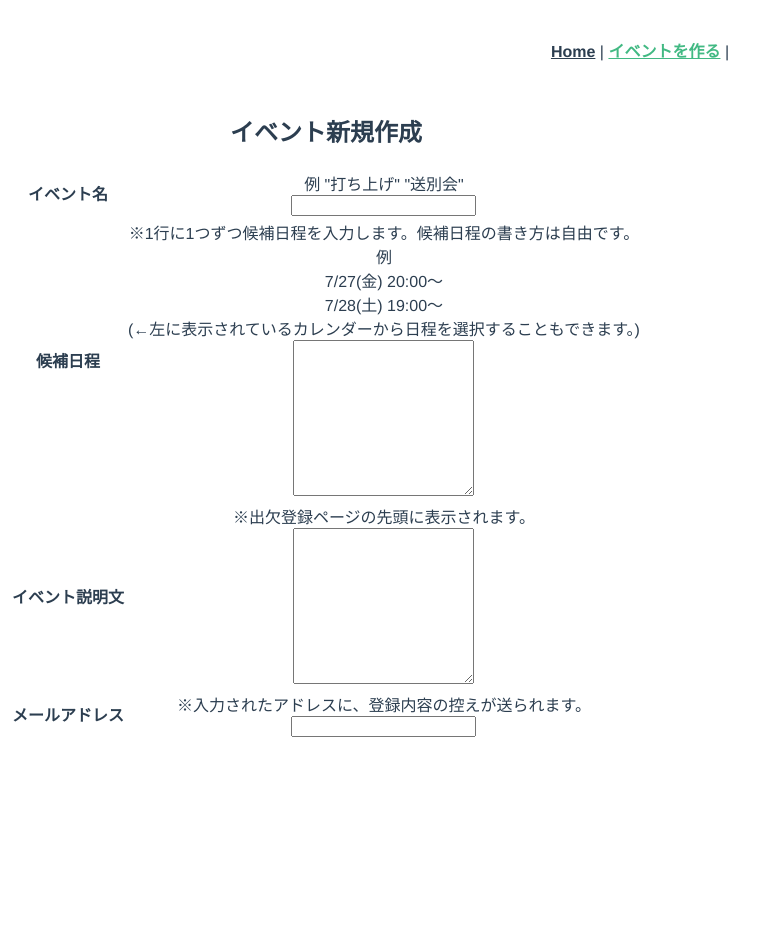
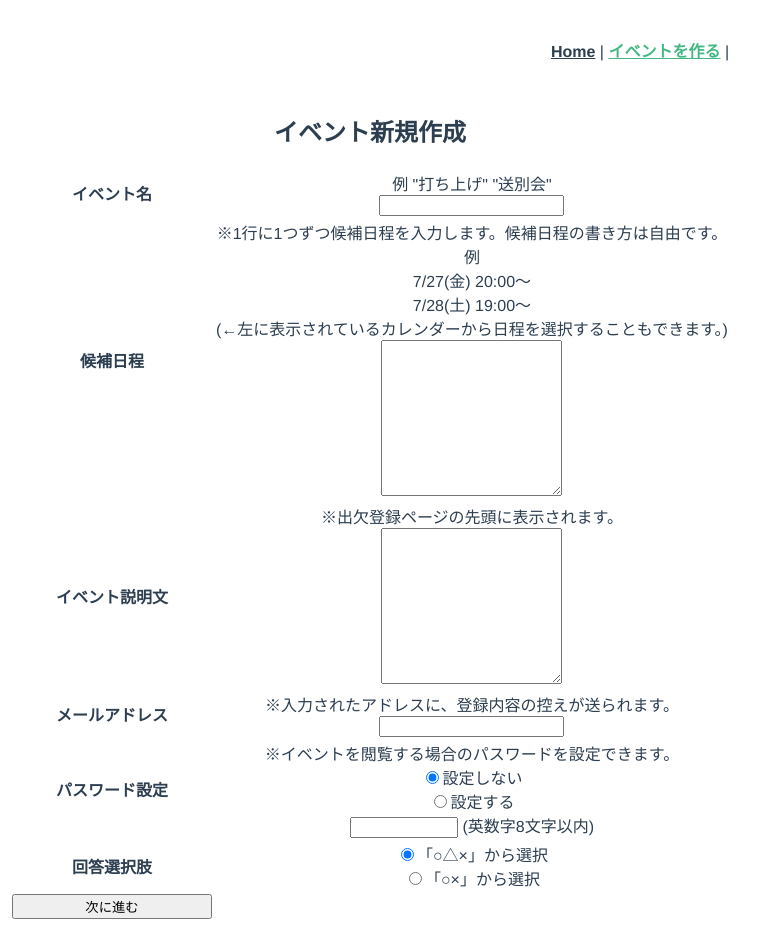
Before and after one commit to kanacoyn/arrangeapp, a Vue app: page /event in a window 1280 px wide. Shown: the whole page, without its empty margins (0-779 px from the left). Before the commit the page ends 800 px from the top, so only its background shows below. Built offline with nearby package versions, Linux system fonts and the light colour scheme.

Commit message:
イベント記入欄を作成（エラーメッセージは未記載)遷移ボタン

```diff
--- a/src/views/Event.vue
+++ b/src/views/Event.vue
@@ -62,6 +62,64 @@
                       />
                     </td>
                   </tr>
+
+                  <tr>
+                    <th>パスワード設定</th>
+                    <td>
+                      ※イベントを閲覧する場合のパスワードを設定できます。
+                      <br />
+                      <input
+                        type="radio"
+                        name="pw"
+                        id="pw0"
+                        value="0"
+                        checked=""
+                      />
+                      <label for="pw0">設定しない</label><br />
+                      <input type="radio" name="pw" id="pw1" value="1" />
+                      <label for="pw1">設定する</label><br />
+                      <input
+                        type="text"
+                        name="password"
+                        maxlength="8"
+                        style="ime-mode: disabled; width: 100px"
+                        value=""
+                      />
+                      (英数字8文字以内)
+                    </td>
+                  </tr>
+
+                  <tr>
+                    <th>回答選択肢</th>
+                    <td>
+                      <input
+                        type="radio"
+                        name="eventchoice"
+                        id="eventchoice1"
+                        value="1"
+                        checked=""
+                      />
+                      <label for="eventchoice1">「○△×」から選択</label><br />
+
+                      <input
+                        type="radio"
+                        name="eventchoice"
+                        id="eventchoice2"
+                        value="2"
+                      />
+                      <label for="eventchoice2">「○×」から選択</label>
+                    </td>
+                  </tr>
+                  <tr>
+                    <th align="center">
+                      <input
+                        type="button"
+                        value="次に進む"
+                        onclick="confirmEvent"
+                        style="width: 200px"
+                      />
+                    </th>
+                  </tr>
                 </table>
               </div>
             </form>
@@ -75,7 +133,11 @@
 <script lang="ts">
 import { Component, Vue } from "vue-property-decorator";
 @Component
-export default class XXXComponent extends Vue {}
+export default class XXXComponent extends Vue {
+  confirmEvent() {
+    this.$router.push("/confirmEvent");
+  }
+}
 </script>
 
 <style scoped></style>
```
